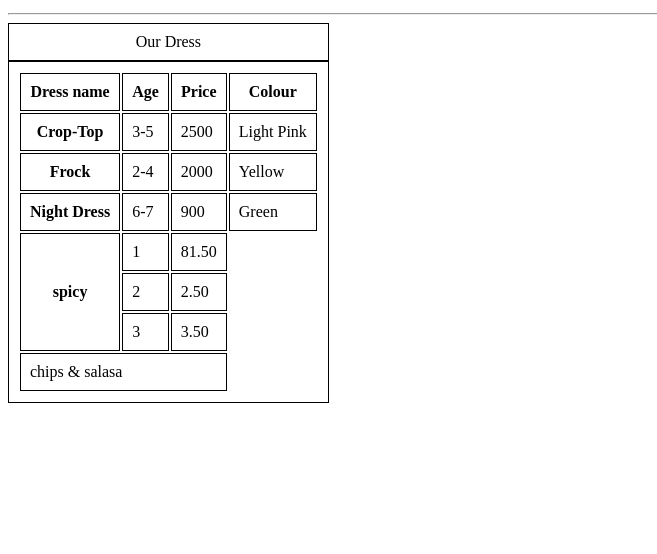
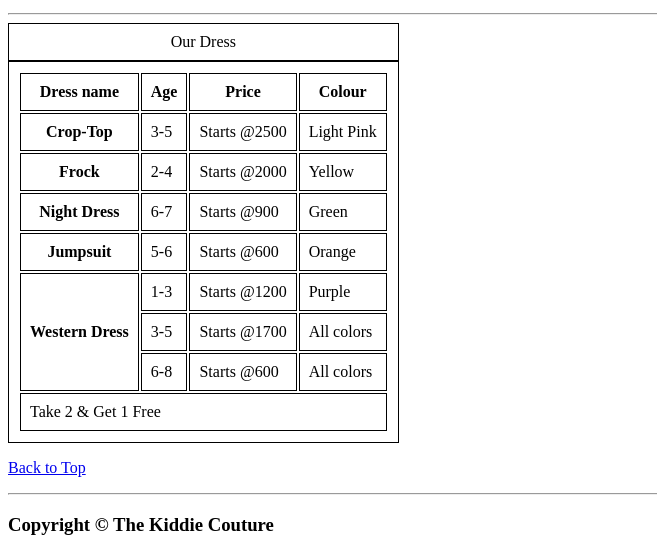
Before and after one commit to nithyasrimurugesan15/only_html_proj, a plain HTML site: page dress.html in a window 1280 px wide. Shown: the part 441-995 px from the top of the page, without its empty margins (0-657 px from the left). Before the commit the page ends 852 px from the top, so only its background shows below. Drawn offline with Linux system fonts and the light colour scheme.

Commit message:
create table

```diff
--- a/dress.html
+++ b/dress.html
@@ -33,42 +33,54 @@
         <tr>
             <th scope="row">Crop-Top</th>
             <td>3-5</td>
-            <td>2500</td>
+            <td>Starts @2500</td>
             <td>Light Pink</td>
         </tr>
         <tr>
             <th scope="row">Frock</th>
             <td>2-4</td>
-            <td>2000</td>
+            <td>Starts @2000</td>
             <td>Yellow</td>
         </tr>
         <tr>
             <th scope="row">Night Dress</th>
             <td>6-7</td>
-            <td>900</td>
+            <td>Starts @900</td>
             <td>Green</td>
         </tr>
         <tr>
-            <th scope="row" rowspan="3">spicy</th>
-            <td>1</td>
-            <td>81.50</td>
+            <th scope="row">Jumpsuit</th>
+            <td>5-6</td>
+            <td>Starts @600</td>
+            <td>Orange</td>
         </tr>
         <tr>
-            <td>2</td>
-            <td>2.50</td>
+            <th scope="row" rowspan="4">Western Dress</th>
+            <td>1-3</td>
+            <td>Starts @1200</td>
+            <td>Purple</td>
         </tr>
         <tr>
-            <td>3</td>
-            <td>3.50</td>
+            <td>3-5</td>
+            <td>Starts @1700</td>
+            <td>All colors</td>
+        </tr>
+        <tr>
+            <td>6-8</td>
+            <td>Starts @600</td>
+            <td>All colors</td>
         </tr>
 
 
     </tbody>
     <tfoot>
         <tr>
-            <td colspan="3">chips &amp; salasa</td>
+            <td colspan="4">Take 2 &amp; Get 1 Free</td>
         </tr>
     </tfoot>
 </table>
+<p><a href="#">Back to Top</a></p>
+<hr>
+<p><h3>Copyright &copy; The Kiddie Couture</h3></p>
 </body>
 </html>
```
